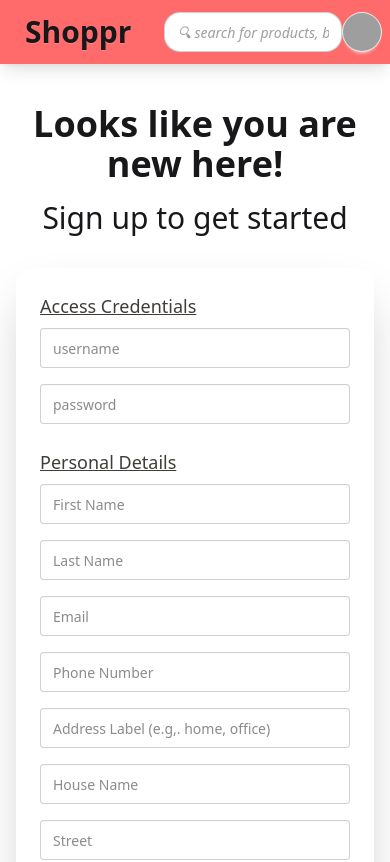
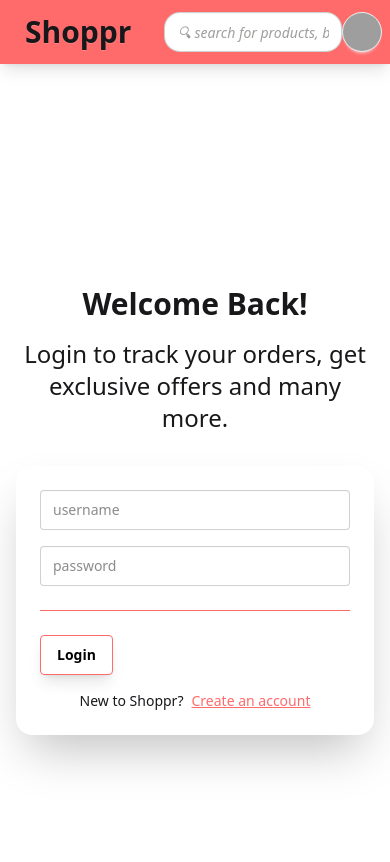
Before and after one commit to abythomas300/shoppr, a React (Vite) app in the folder client/: page / in a window 390 px wide. Shown: the top 862 px of the page. Built offline with nearby package versions, Linux system fonts and the light colour scheme; grey boxes are pictures that could not be loaded.

Commit message:
feat(pages): add responsive login page

```diff
--- a/client/src/app.jsx
+++ b/client/src/app.jsx
@@ -1,9 +1,9 @@
-import SignupPage from './pages/SignupPage'
+import LoginPage from './pages/LoginPage'
 
 function App() {
     return(
         <>
-            <SignupPage />
+            <LoginPage />
         </>
     )
 }
--- /dev/null
+++ b/client/src/pages/LoginPage.jsx
@@ -0,0 +1,53 @@
+import Header from '../components/layout/Header'
+import Footer from '../components/layout/Footer'
+
+function LoginPage() {
+
+    return (
+    <>
+        <Header />
+
+        {/* Signup Form */}
+        <div className="hero bg-base-10 min-h-screen mt-6 mb-6">
+
+            <div className="hero-content flex-col lg:justify-items-start">
+
+                {/* signup message */}
+                <div className="text-center ">
+                    <h1 className="text-3xl md:text-4xl font-bold">Welcome Back!</h1>
+                    <p className="text-2xl md:text-3xl py-4">
+                    Login to track your orders, get exclusive offers and many more.
+                    </p>
+                </div>
+
+                {/* signup form */}
+                <div className="card bg-base-100 w-full max-w-sm shrink-0 shadow-2xl">
+                    <div className="card-body">
+                        <form>
+                            <label className="floating-label">
+                                <input type="text" placeholder="username" className="input" />
+                                <span>username</span>
+                            </label>
+                            <label className="floating-label mt-4">
+                                <input type="text" placeholder="password" className="input " />
+                                <span>password</span>
+                            </label>
+                            <hr className='mt-6 border-primary'/>
+                           <button className="btn btn-primary btn-ghost text-primary-content hover:text-base-100 mt-6 shadow-lg border-primary ">Login</button>
+                            <div className="flex justify-center text-sm mt-4">
+                                New to Shoppr? <a href="" className='text-primary link text-md ms-2'>Create an account</a>
+                            </div>
+                        </form>
+
+                    </div>
+                </div>
+
+            </div>
+
+        </div>
+
+        <Footer />
+    </>
+)}
+
+export default LoginPage
```
